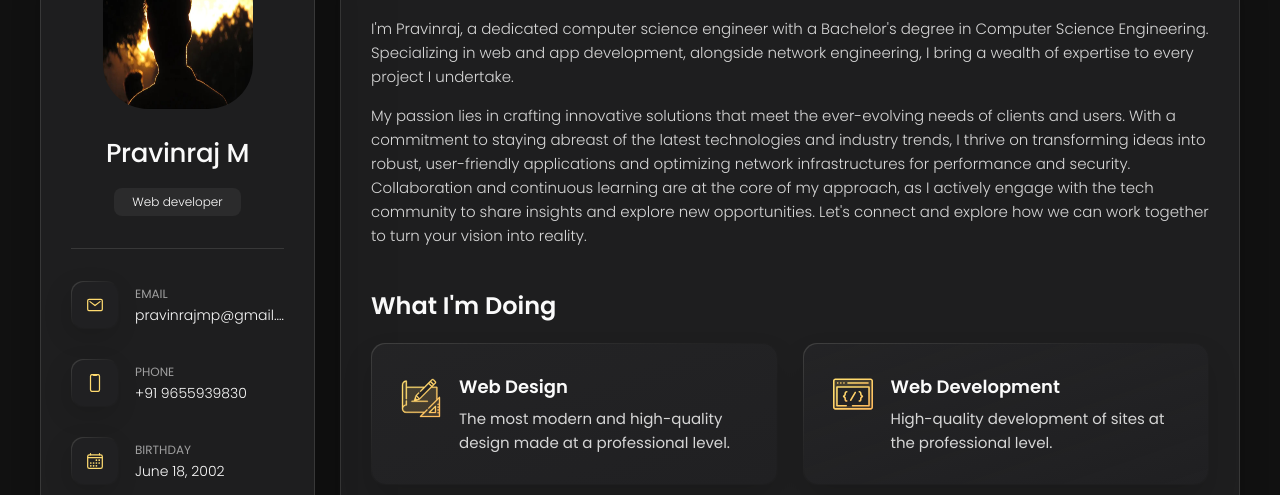
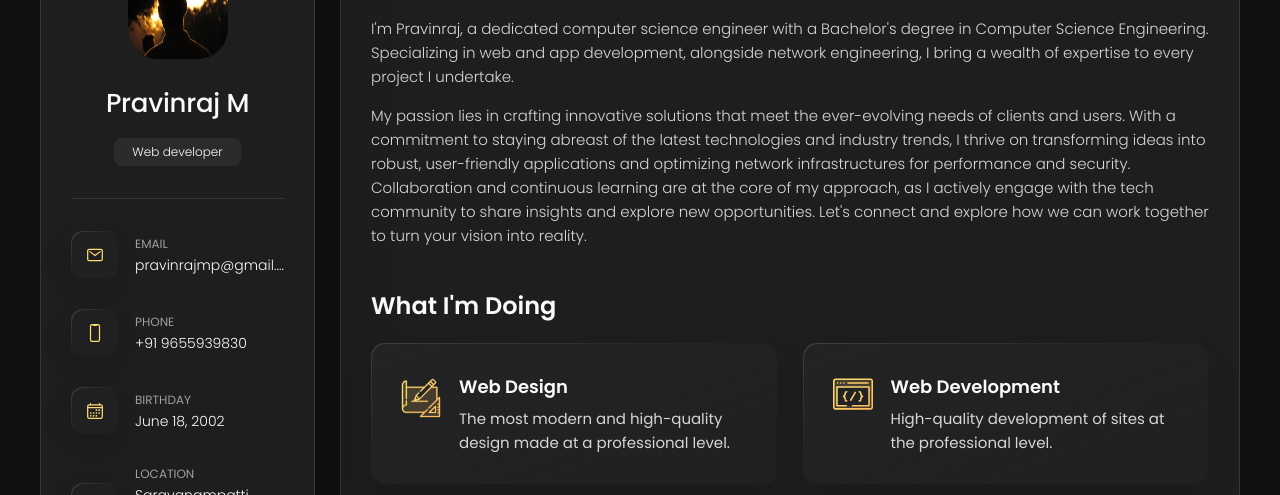
Before and after one commit to cringemakkal/vcard-personal-portfolio, a plain HTML site: page index.html in a window 1280 px wide. Shown: the part 162-657 px from the top of the page. Drawn offline with nearby package versions, Linux system fonts and the light colour scheme.

Commit message:
added new things

```diff
--- a/index.html
+++ b/index.html
@@ -42,7 +42,7 @@
       <div class="sidebar-info">
 
         <figure class="avatar-box">
-          <img src="./assets/images/img1.PNG" alt="Pravinraj M" style="width:150px; height: 150px">
+          <img src="./assets/images/img1.PNG" alt="Pravinraj M" style="width:100px; height: 100px">
         </figure>
 
         <div class="info-content">
```
